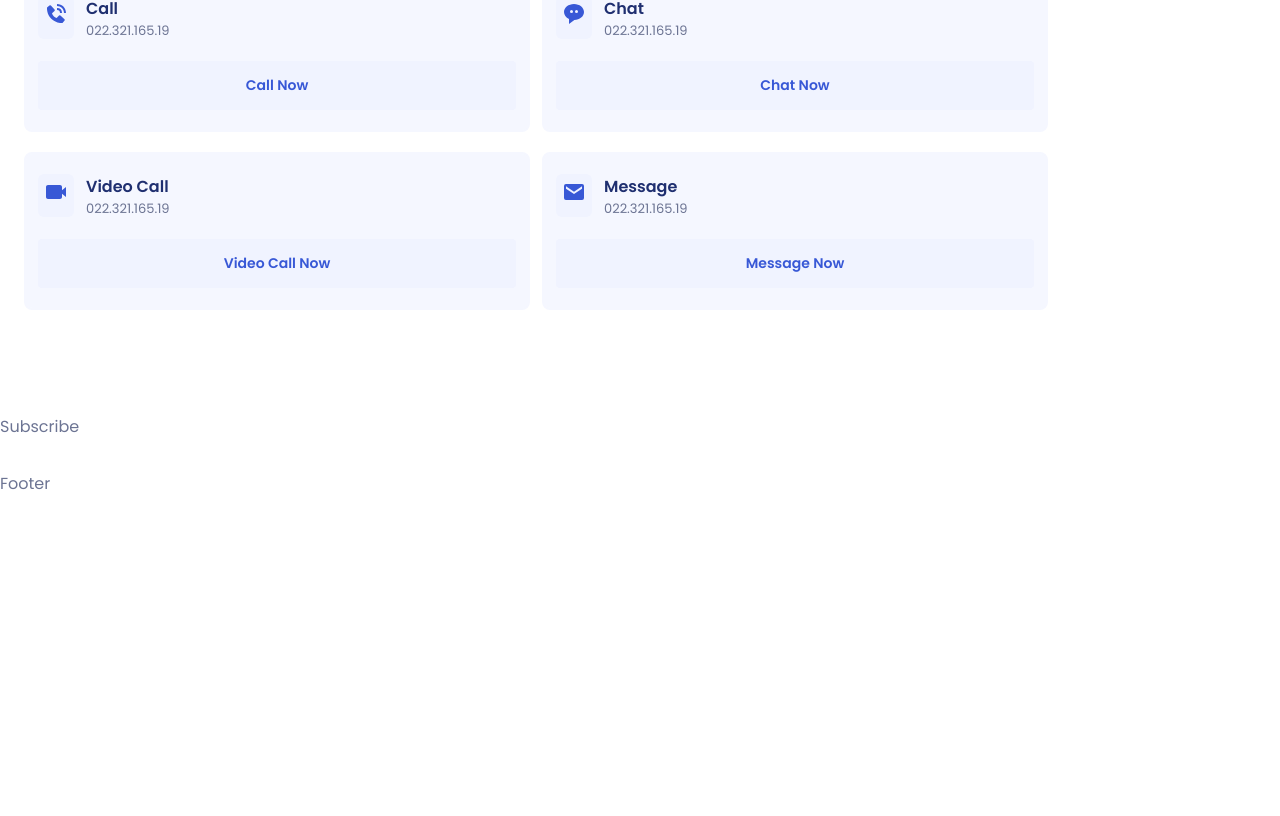
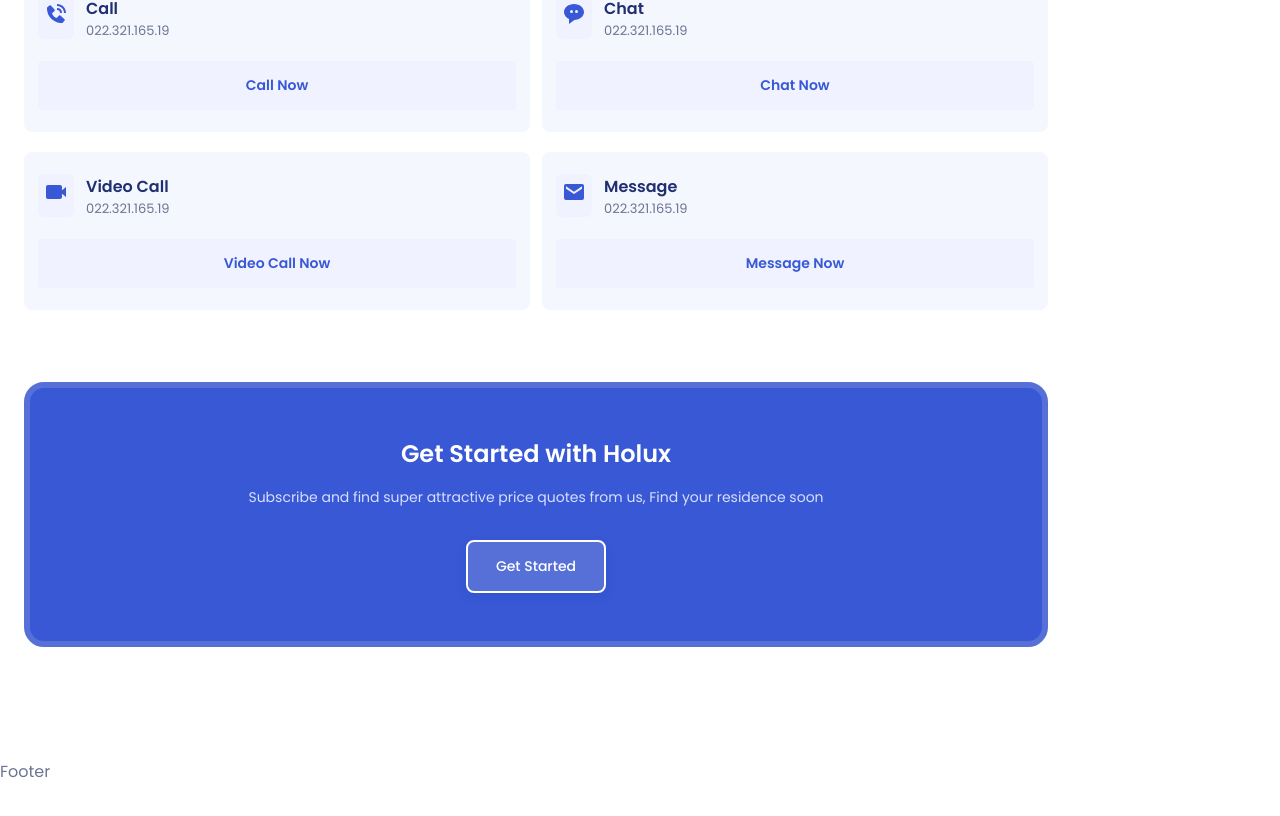
Before and after one commit to codeazamat/real-state-website, a Next.js app: page / in a window 1280 px wide. Shown: the part 3498-4314 px from the top of the page. Before the commit the page ends 3994 px from the top, so only its background shows below. Built offline with nearby package versions, Linux system fonts and the light colour scheme.

Commit message:
Initial commit from Create Next App

```diff
--- a/components/Footer.tsx
+++ b/components/Footer.tsx
@@ -1,6 +1,6 @@
 const Footer = () => {
   return (
-    <footer>
+    <footer className="footer section">
       <div>Footer</div>
     </footer>
   )
--- a/components/Subscribe.tsx
+++ b/components/Subscribe.tsx
@@ -1,7 +1,18 @@
+import Link from "next/link";
+
 const Subscribe = () => {
   return (
     <section className="subscribe section">
-      <div>Subscribe</div>
+      <div className="subscribe__container container">
+        <h1 className="subscribe__title">Get Started with Holux</h1>
+        <p className="subscribe__description">
+          Subscribe and find super attractive price quotes from us, Find your
+          residence soon
+        </p>
+        <Link href="#">
+          <a className="button subscribe__button">Get Started</a>
+        </Link>
+      </div>
     </section>
   )
 }
--- a/styles/globals.css
+++ b/styles/globals.css
@@ -728,6 +728,39 @@
 }
 
 /*=============== SUBSCRIBE ===============*/
+.subscribe {
+  padding: 2.5rem 0;
+}
+
+.subscribe__container {
+  background-color: var(--first-color);
+  padding: 3rem 2rem;
+  border-radius: 1.25rem;
+  border: 6px solid var(--first-color-light);
+  text-align: center;
+}
+
+.subscribe__title {
+  font-size: var(--h2-font-size);
+  color: #fff;
+  margin-bottom: 1rem;
+}
+
+.subscribe__description {
+  color: hsl(228, 90%, 92%);
+  font-size: var(--small-font-size);
+  margin-bottom: 2rem;
+}
+
+.subscribe__button {
+  border: 2px solid #fff;
+  background: var(--first-color-light);
+  font-size: var(--small-font-size);
+}
+
+.subscribe__button:hover {
+  background-color: var(--first-color);
+}
 
 /*=============== FOOTER ===============*/
 
```
